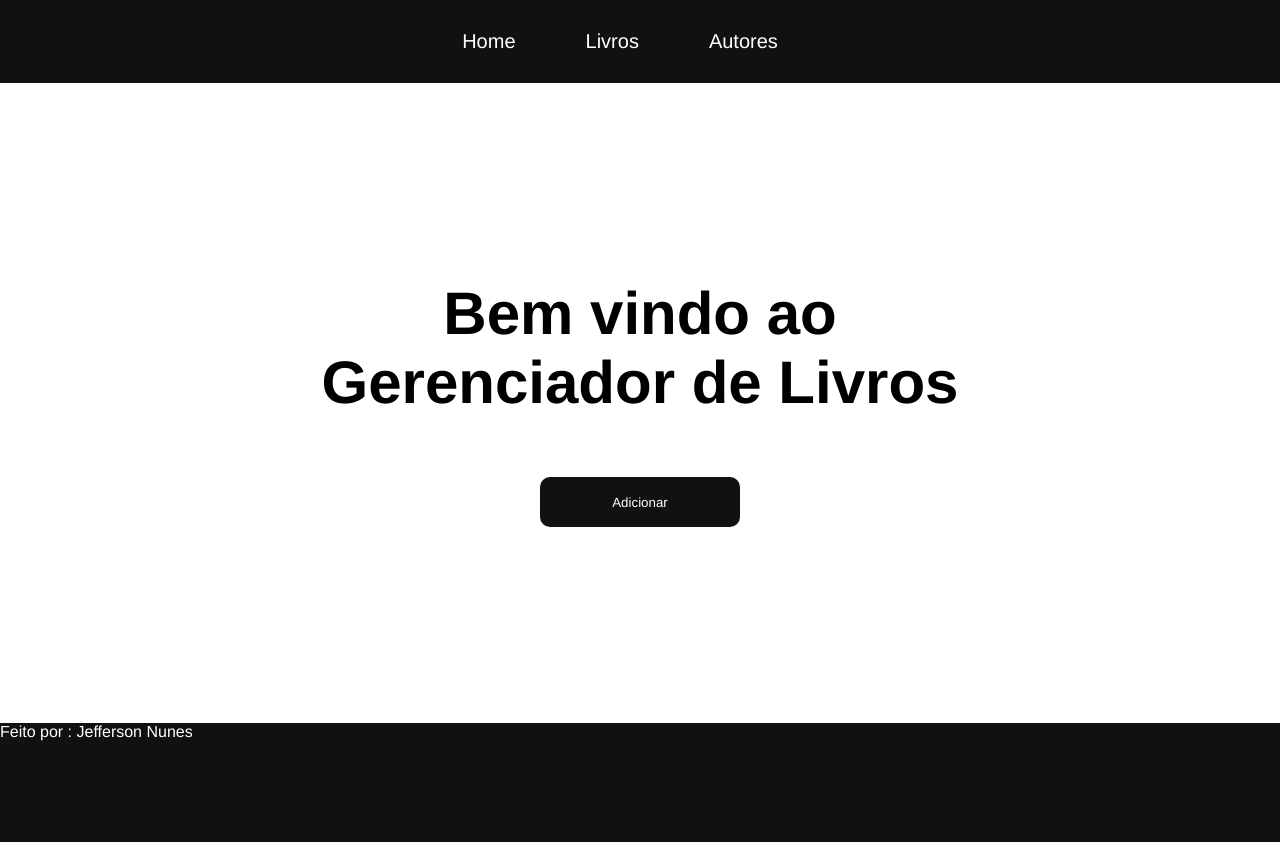
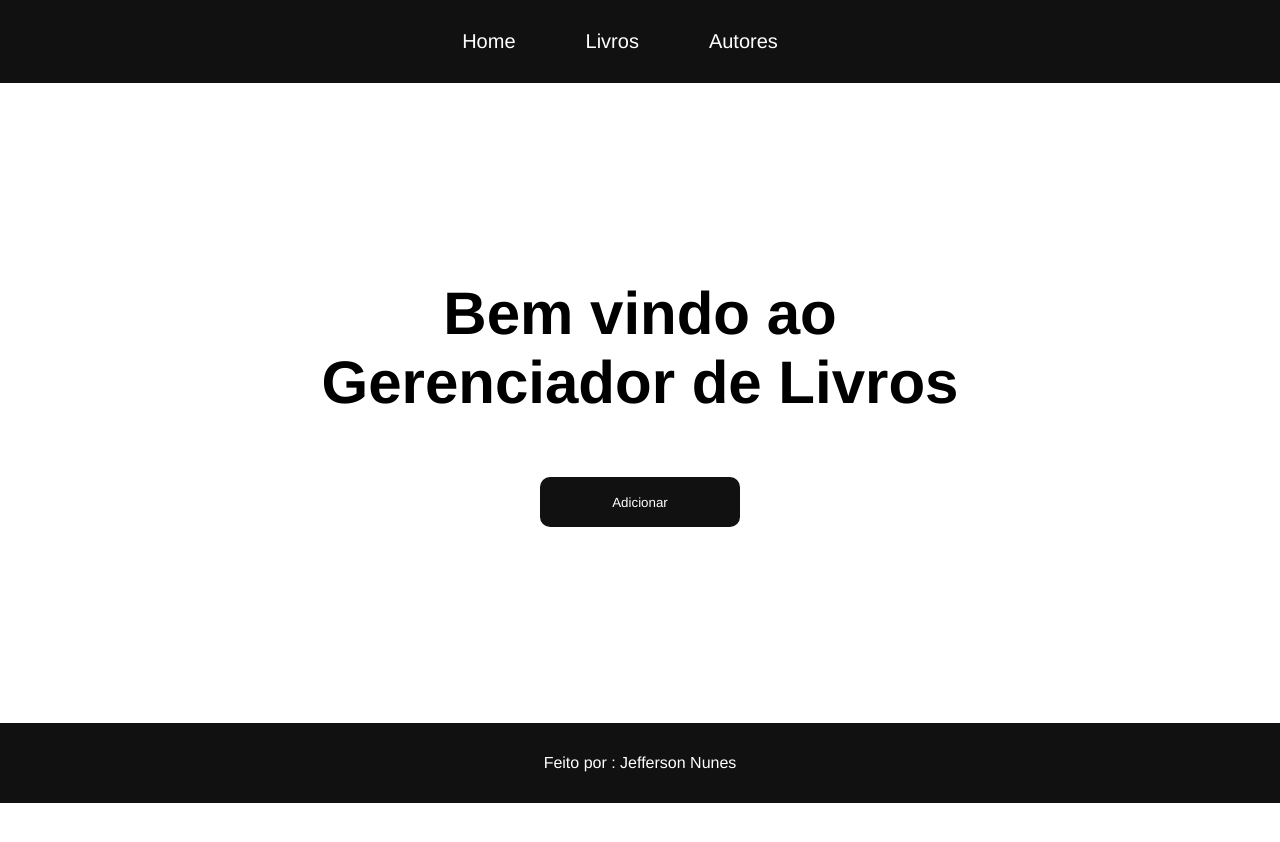
Before and after one commit to jeffynunes09/frontend-teste, an Angular app: page / in a window 1280 px wide. Shown: the top 842 px of the page. After the commit the page ends 803 px from the top, so only its background shows below. Built offline with nearby package versions, Linux system fonts and the light colour scheme.

Commit message:
criação footer

```diff
--- a/src/app/app.component.css
+++ b/src/app/app.component.css
@@ -32,11 +32,15 @@
 footer{
 
     background-color: #111;
-    height: 30%;
+    height: 10%;
     color: #fff;
+    width: 100%;
+    display: flex;
+    align-items: center;
+    justify-content: center;
 }
 
-A{
+a{
     text-decoration: none;
     color: #fff;
 }
--- a/src/app/app.component.html
+++ b/src/app/app.component.html
@@ -11,6 +11,6 @@
 
     </router-outlet>
     <footer>
-       Feito por : Jefferson Nunes
+      <p> Feito por : Jefferson Nunes</p>
     </footer>
 </div>
```
